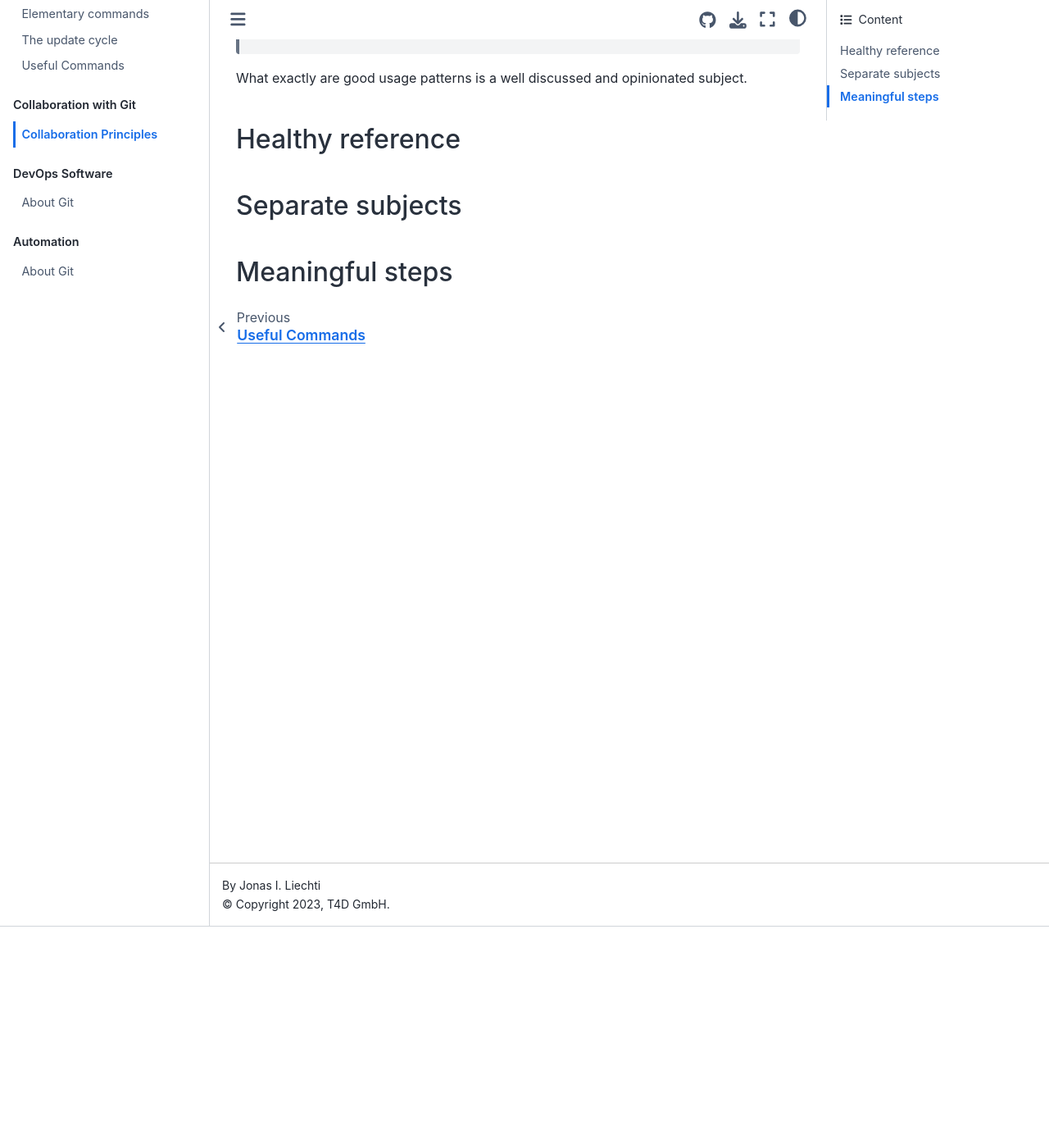
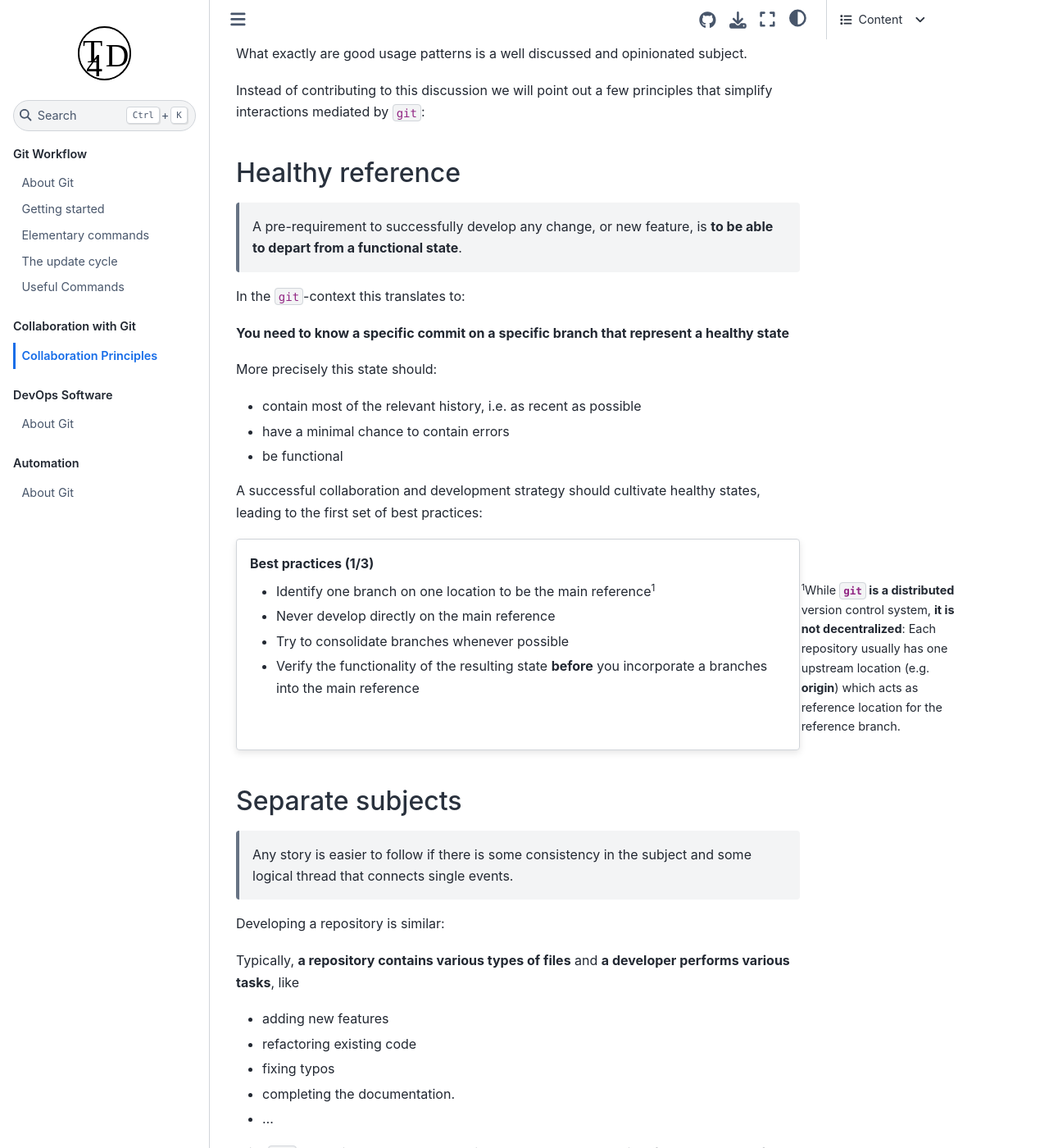
Before and after one commit to t4d-gmbh/working-with-git, a Sphinx documentation site: the page built from source/git/principles.md, in a window 1280 px wide and 1400 px high, scrolled down 270 px. Shown: the whole window at 82% size. Built offline with Sphinx 7.4.7 and the Sphinx Book theme 1.1.4, drawn with Linux system fonts in a browser that asks for light colours; some of the changed text lies outside the part shown.

Commit message:
completed 2/3 principles

```diff
--- a/source/git/principles.md
+++ b/source/git/principles.md
@@ -4,12 +4,58 @@ Even though with `git` you can track document strictly all changes in a reposito
 
 In other words:
 
-> The usage of `git` does not necessarily facilitate collaboration. All depends on how you are using `git`.
+**The usage of `git` does not necessarily facilitate collaboration. All depends on how you are using `git`.**
 
 What exactly are good usage patterns is a well discussed and opinionated subject.
 
+Instead of contributing to this discussion we will point out a few principles that simplify interactions mediated by `git`:
+
 ## Healthy reference
 
+> A pre-requirement to successfully develop any change, or new feature, is **to be able to depart from a functional state**.
+
+In the `git`-context this translates to:
+
+**You need to know a specific commit on a specific branch that represent a healthy state**
+
+More precisely this state should:
+
+- contain most of the relevant history, i.e. as recent as possible
+- have a minimal chance to contain errors
+- be functional
+
+A successful collaboration and development strategy should cultivate healthy states, leading to the first set of best practices:
+
+:::{card} Best practices (1/3)
+- Identify one branch on one location to be the main reference[^sn1]
+- Never develop directly on the main reference
+- Try to consolidate branches whenever possible
+- Verify the functionality of the resulting state **before** you incorporate a branches into the main reference
+:::
+
+[^sn1]: While **`git` is a distributed** version control system, **it is not decentralized**: Each repository usually has one upstream location (e.g. **origin**) which acts as reference location for the reference branch.
+
 ## Separate subjects
+> Any story is easier to follow if there is some consistency in the subject and some logical thread that connects single events.
+
+Developing a repository is similar:
+
+Typically, **a repository contains various types of files** and **a developer performs various tasks**, like
+- adding new features
+- refactoring existing code
+- fixing typos
+- completing the documentation.
+- ...
+
+
+With `git` any edit can lead to a commit and a branch can consist of any sequence of commits.
+It is up to the developer to associate branches with specific subjects or tasks and distribute commits onto these branches in a meaningful manner.
+
+Following the history of a repository becomes easier if the single branches incorporate some subject specificity, leading to a further set of best practices:
+
+:::{card} Best practices (2/3)
+- Agglomerate commit with a similar subject or purpose in a common branch
+- Incorporate branches with with completed purpose
+:::
 
 ## Meaningful steps
```
